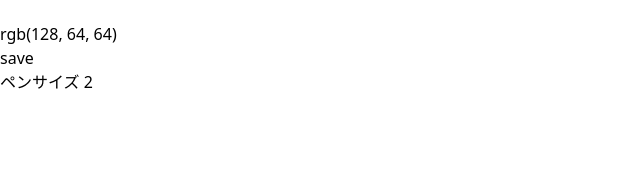
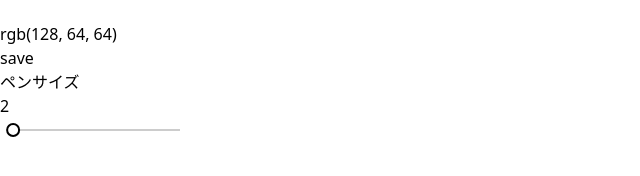
Before and after one commit to idomshi/draw02, a Vue app: page / in a window 1280 px wide. Shown: the part 170-346 px from the top of the page, without its empty margins (0-640 px from the left). Built offline with nearby package versions, Linux system fonts and the light colour scheme.

Commit message:
ペンのサイズをスライダーで変えられるようにしました。
対数スライダーにした方がいい気がするけどとりあえずこれで。

```diff
--- a/src/components/PenSizePicker.vue
+++ b/src/components/PenSizePicker.vue
@@ -1,4 +1,5 @@
 <script setup lang="ts">
+import { computed, ref } from 'vue';
 import { usePenSettings } from '../store/penSettings';
 
 const store = usePenSettings()
@@ -6,11 +7,67 @@ const setSize = (e: any) => {
     const size = parseInt(e.target.value)
     store.setSize(size)
 }
+
+const min = 1
+const max = 150
+const sliderMin = 12
+const sliderMax = 192 - 12
+
+const sliderPos = computed(() => {
+    return (sliderMax - sliderMin) / (max - min) * (store.getPenSize - min) + sliderMin
+})
+
+const sliderPosToPenSize = (pos: number): number => {
+    return Math.round((max - min) / (sliderMax - sliderMin) * (pos - sliderMin) + min)
+}
+
+const dragging = ref(false)
+const dragStart = (e: PointerEvent) => {
+    const x = Math.min(sliderMax, Math.max(sliderMin, e.offsetX))
+    const size = sliderPosToPenSize(x)
+    store.setSize(size)
+    dragging.value = true
+}
+
+const touchStart = (e: TouchEvent) => {
+    const t = e.touches.item(0)
+    if (t?.clientX === undefined) { return }
+    const x = Math.min(sliderMax, Math.max(sliderMin, t.clientX))
+    const size = sliderPosToPenSize(x)
+    store.setSize(size)
+    dragging.value = true
+}
+
+const pointerMove = (e: PointerEvent) => {
+    if (!dragging.value) { return }
+
+    const x = Math.min(sliderMax, Math.max(sliderMin, e.offsetX))
+    const size = sliderPosToPenSize(x)
+    store.setSize(size)
+}
+
+const toucheMove = (e: TouchEvent) => {
+    if (!dragging.value) { return }
+
+    const t = e.touches.item(0)
+    if (t?.clientX === undefined) { return }
+    const x = Math.min(sliderMax, Math.max(sliderMin, t.clientX))
+    const size = sliderPosToPenSize(x)
+    store.setSize(size)
+}
+
+const dragEnd = () => { dragging.value = false }
 </script>
 
 <template>
-<div>
-    ペンサイズ
-    <input type="text" name="pen-size" id="pen-size" :value="store.getPenSize" @keyup="setSize">
-</div>
+    <div class="flex flex-col w-48">
+        <p>ペンサイズ</p>
+        <input type="text" name="pen-size" id="pen-size" :value="store.getPenSize" @keyup="setSize">
+        <svg width="192" height="24" class="w-48 h-6 bg-blue-50" @pointerdown="dragStart" @touchstart="touchStart"
+            @pointermove="pointerMove" @touchmove="toucheMove" @pointerup="dragEnd" @pointerleave="dragEnd"
+            @touchend="dragEnd">
+            <line x1="12" y1="12" x2="180" y2="12" stroke="#cccccc" stroke-width="2" />
+            <circle :cx="sliderPos" cy="12" r="6" fill="white" stroke="black" stroke-width="2" />
+        </svg>
+    </div>
 </template>
```
